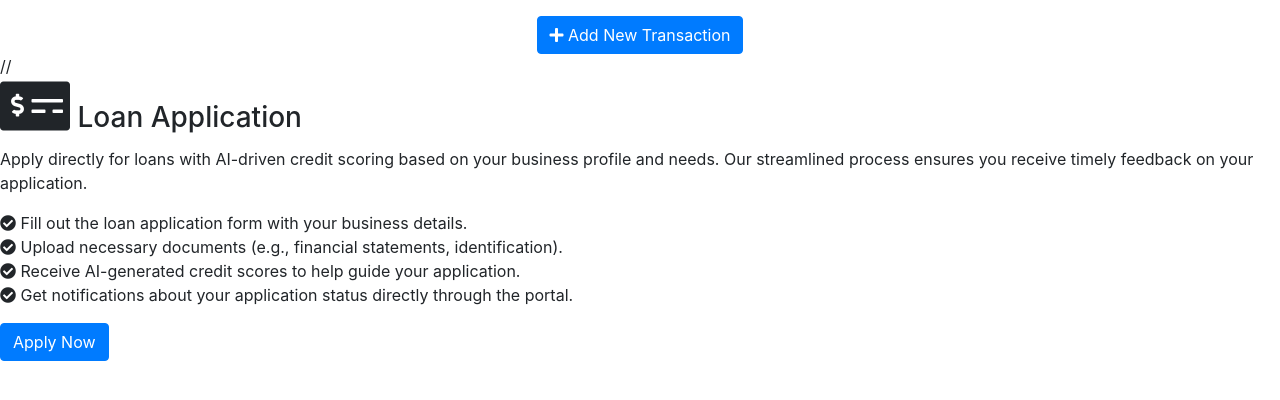
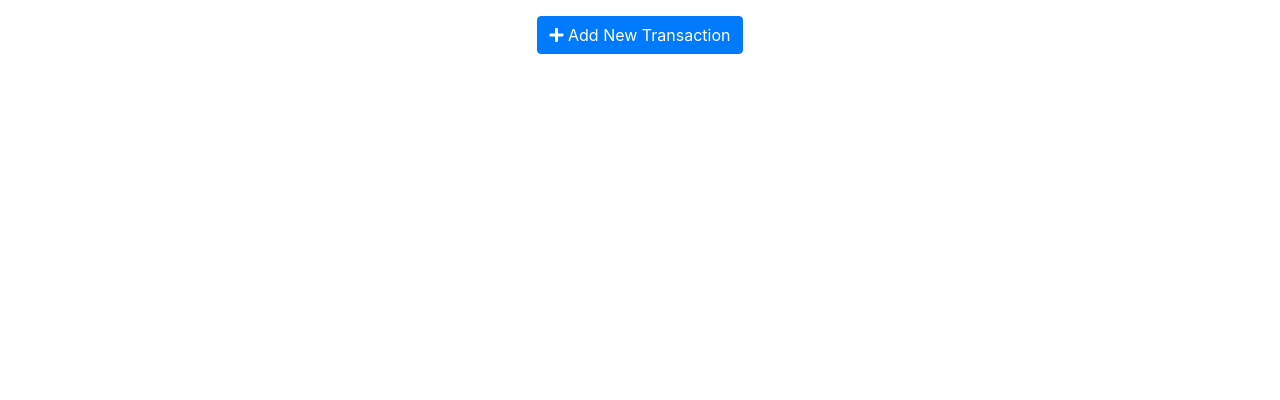
Before and after one commit to Thando12345/SMME-FTI-Portal, a Flask app: page /wallet in a window 1280 px wide. Shown: the part 295-695 px from the top of the page. Run offline with Flask 3, Linux system fonts and the light colour scheme; parts of the project's set-up code (start-up, migrations or seed data) failed here and were passed over; some libraries are stand-ins or nearby versions.

Commit message:
Update wallet.html

```diff
--- a/templates/wallet.html
+++ b/templates/wallet.html
@@ -46,22 +46,3 @@
     <script src="https://stackpath.bootstrapcdn.com/bootstrap/4.5.2/js/bootstrap.min.js"></script>
 </body>
 </html>
-
-
-
-//
-
-<h3 class="card-title"><i class="fas fa-money-check-alt fa-2x"></i> Loan Application</h3>
-<p>Apply directly for loans with AI-driven credit scoring based on your business profile and needs. Our streamlined process ensures you receive timely feedback on your application.</p>
-<ul class="list-unstyled text-left">
-    <li><i class="fas fa-check-circle"></i> Fill out the loan application form with your business details.</li>
-    <li><i class="fas fa-check-circle"></i> Upload necessary documents (e.g., financial statements, identification).</li>
-    <li><i class="fas fa-check-circle"></i> Receive AI-generated credit scores to help guide your application.</li>
-    <li><i class="fas fa-check-circle"></i> Get notifications about your application status directly through the portal.</li>
-</ul>
-<button class="btn btn-primary" data-toggle="collapse" data-target="#loanForm">Apply Now</button>
-<div id="loanForm" class="collapse">
-    <form method="POST" action="/predict" enctype="multipart/form-data" class="mt-3">
-        <input type="file" id="file" name="file" required class="form-control" placeholder="Upload Documents">
-        <button class="btn btn-primary mt-3">Submit Application</button>
-    </form>
```
